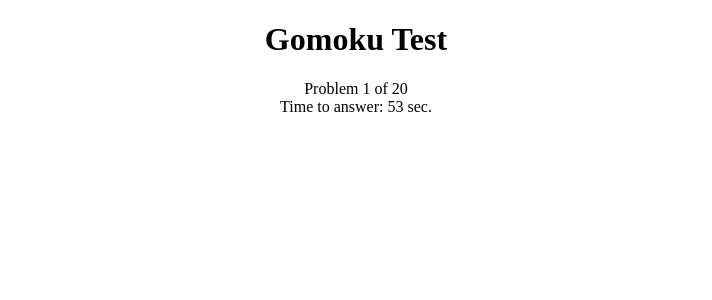
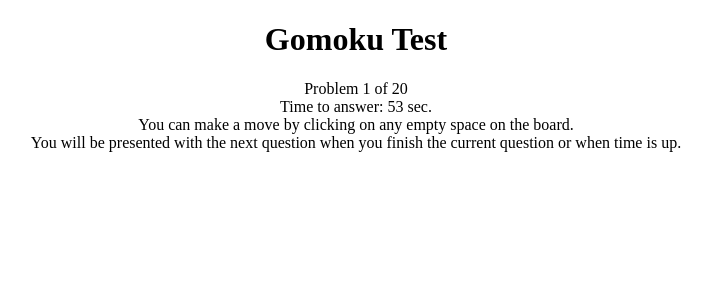
Before and after one commit to qiaozhQZ/Gomoku_flask, a Flask app: template templates/preposttest.html in a window 1280 px wide. Shown: the top 300 px of the page, without its empty margins (284-996 px from the left). Run offline with Flask 3, Linux system fonts and the light colour scheme; the template is opened without the code that fills it, so the values that code supplies are empty; data comes from the database, SQL or seed files in the repository.

Commit message:
add prompt for test questions and update css

```diff
--- a/static/style.css
+++ b/static/style.css
@@ -145,6 +145,10 @@
 	margin-right: 15px;
 }
 
+#test_instructions{
+	text-align: center;
+}
+
 #instructions_buttons{
 	width: 100%;
 	text-align: center;
--- a/templates/preposttest.html
+++ b/templates/preposttest.html
@@ -9,6 +9,12 @@
     Problem <span id="completed_probs"></span> of <span id="total_probs"></span></br>
     Time to answer: <span id="timer"></span> sec.
 </div>
+
+<div id="test_instructions">
+    <div id="instructions_text">You can make a move by clicking on any empty space on the board. <br>
+        You will be presented with the next question when you finish the current question or when time is up.</div>
+</div>
+
 
 <table class="board">
     {%for i in range(0, size)%}
```
